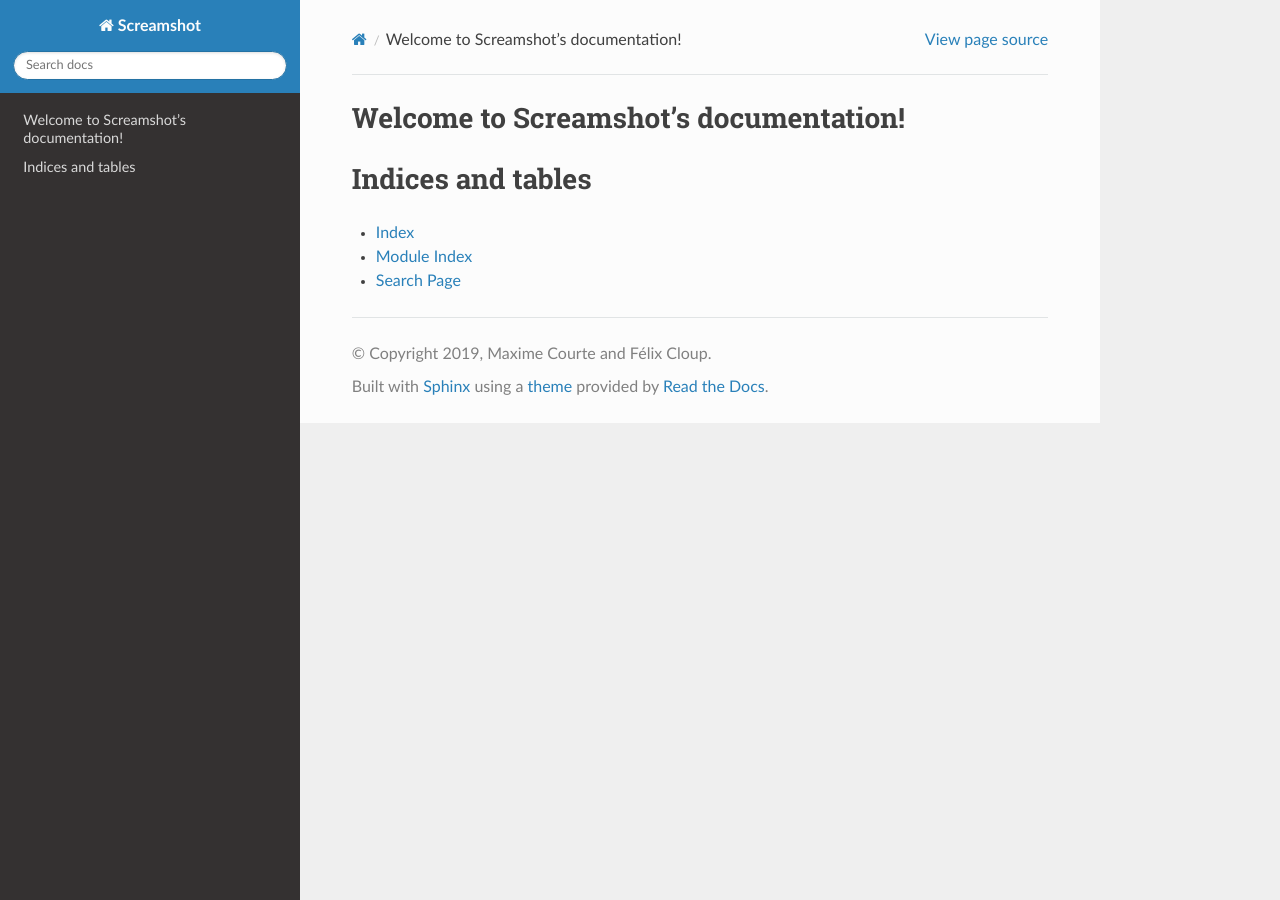
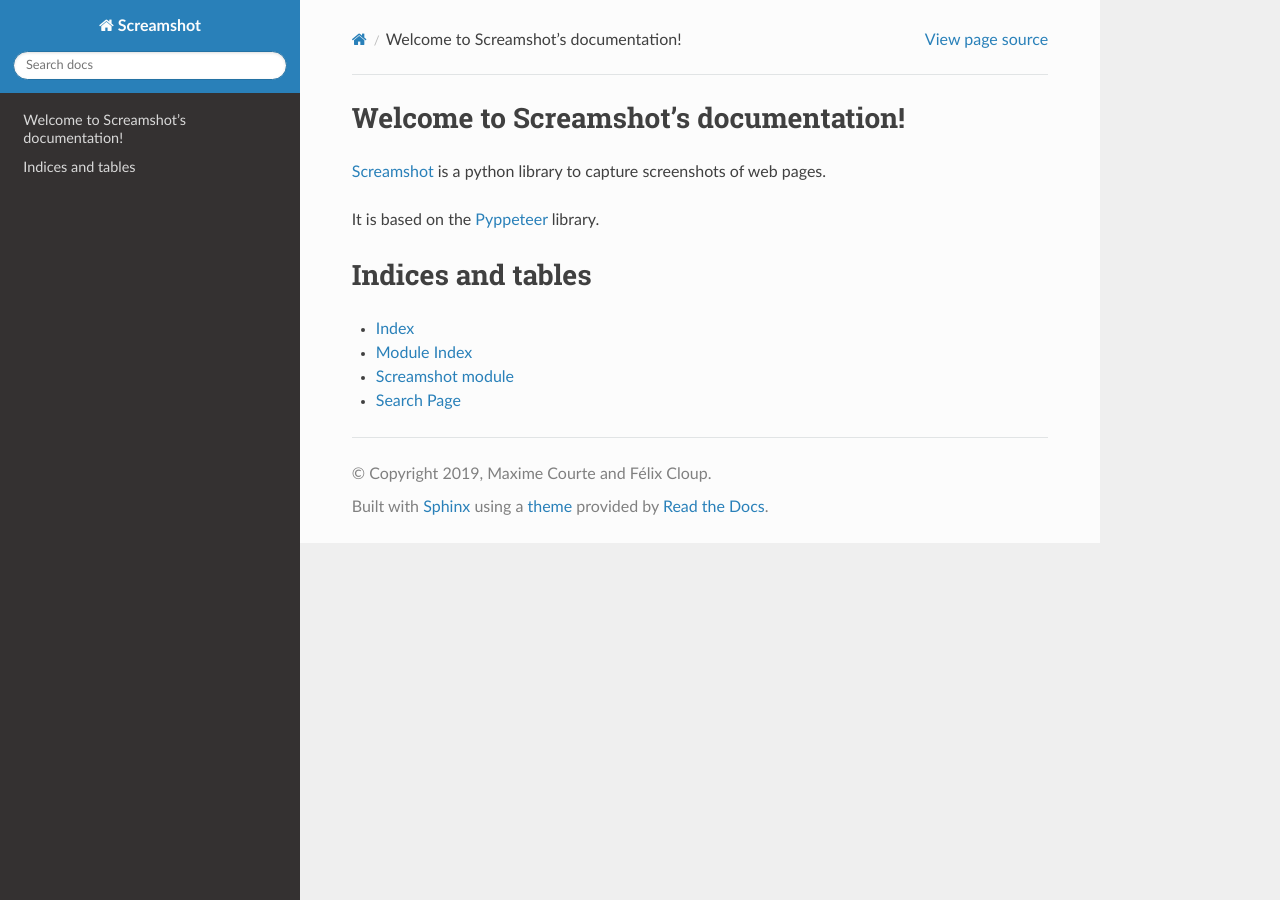
Before and after one commit to makinacorpus/screamshot, a Sphinx documentation site: the page built from docs/index.rst, in a window 1280 px wide. Built offline with Sphinx 7.4.7 and the Read the Docs theme 2.0.0, drawn with Linux system fonts in a browser that asks for light colours.

Commit message:
Experimentations with index.rst

```diff
--- a/docs/index.rst
+++ b/docs/index.rst
@@ -3,8 +3,18 @@
    You can adapt this file completely to your liking, but it should at least
    contain the root `toctree` directive.
 
+
 Welcome to Screamshot's documentation!
 ======================================
+
+Screamshot_ is a python library to capture screenshots of web pages.
+
+It is based on the Pyppeteer_ library.
+
+
+
+.. _Screamshot: https://github.com/makinacorpus/screamshot/
+.. _Pyppeteer: https://github.com/miyakogi/pyppeteer/
 
 .. toctree::
    :maxdepth: 2
@@ -17,4 +27,7 @@
 
 * :ref:`genindex`
 * :ref:`modindex`
+* `Screamshot module`_
 * :ref:`search`
+
+.. _`Screamshot module`: screamshot.html
```
Also changed, not shown: README.md (+2 -1 lines).
